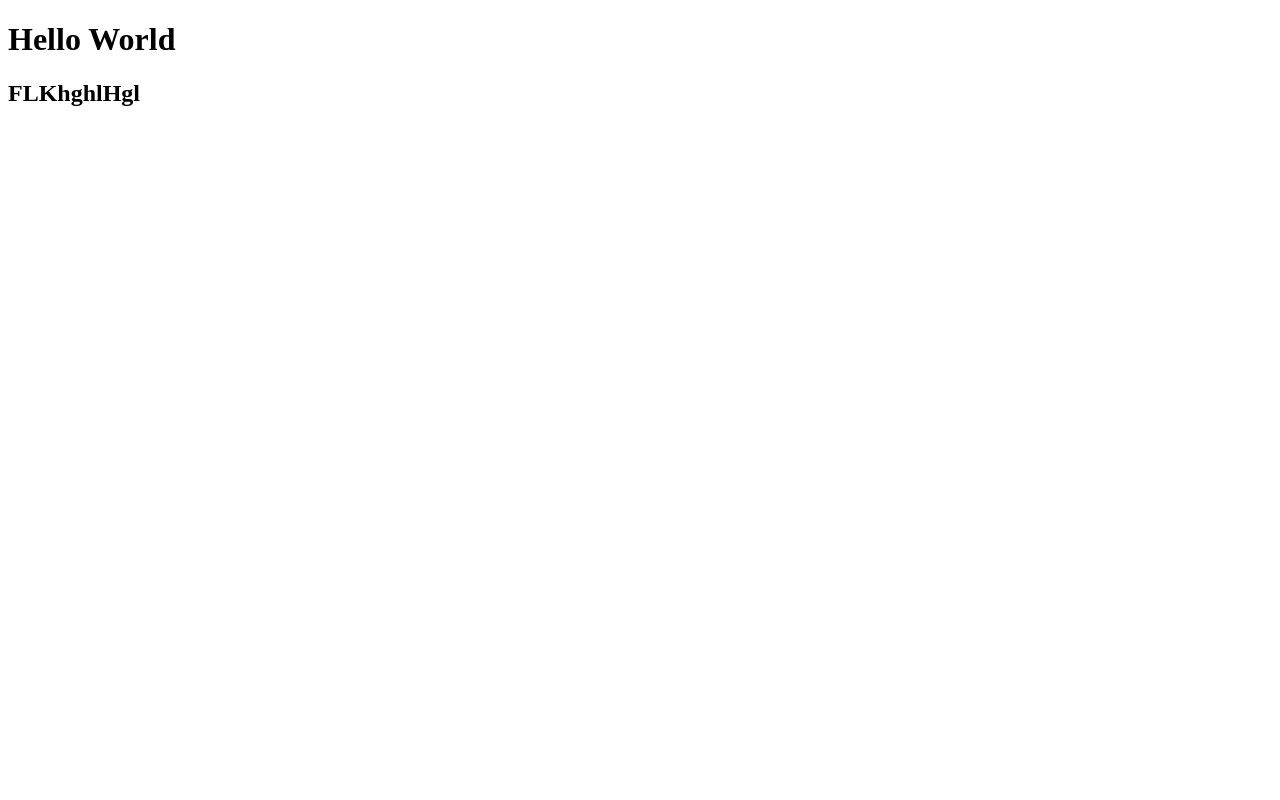
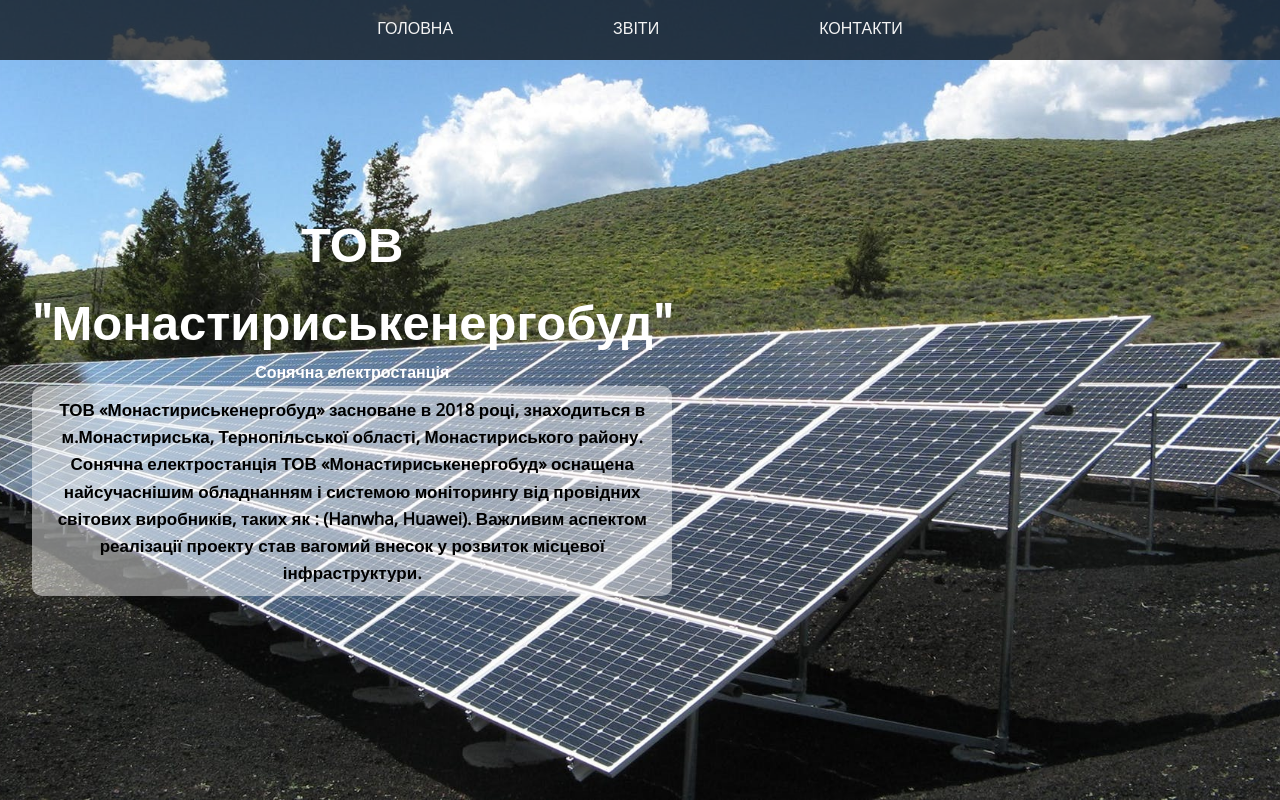
Before and after one commit to vdatsko/Monoenergobud, a plain HTML site: page index.html in a window 1280 px wide. Shown: the top 800 px of the page. Drawn offline with nearby package versions, Linux system fonts and the light colour scheme.

Commit message:
:add cover

```diff
--- a/index.html
+++ b/index.html
@@ -4,10 +4,43 @@
     <meta charset="UTF-8">
     <meta name="viewport" content="width=device-width, initial-scale=1.0">
     <meta http-equiv="X-UA-Compatible" content="ie=edge">
+    <link href="https://fonts.googleapis.com/css?family=Open+Sans:400,600i|Roboto&display=swap" rel="stylesheet">
     <title>ТОВ "Монастириськенергобуд"</title>
+    <link rel="stylesheet" href="style.css">
 </head>
 <body>
-    <h1>Hello World</h1>
-    <h2>FLKhghlHgl</h2>
+    <div class="container">
+        <nav class="navbar">
+            <ul>
+                <li><a href="#home">Головна</a></li>
+                <li><a href="#reports">Звіти</a></li>
+                <li><a href="#contacts">Контакти</a></li>
+            </ul>
+        </nav>
+
+
+    <section id="home">
+
+
+
+        <div class="home">
+                <h1>ТОВ "Монастириськенергобуд"</h1>
+                <h4>Сонячна електростанція</h4>
+                <p>ТОВ «Монастириськенергобуд» засноване в 2018 році, знаходиться в м.Монастириська, Тернопільської області, Монастириського району. Сонячна електростанція ТОВ «Монастириськенергобуд» оснащена найсучаснішим обладнанням і системою моніторингу від провідних світових виробників, таких як :  (Hanwha, Huawei). Важливим аспектом реалізації проекту став вагомий внесок у розвиток місцевої інфраструктури.</p>
+        </div>
+
+    </section>
+
+    <section id="reports">
+        <h1>Звіти</h1>
+        <p>Lorem ipsum dolor, sit amet consectetur adipisicing elit. Velit omnis, quae nam sequi sit sunt!</p>
+    </section>
+
+    <section id="contacts">
+        <h1>Контакти</h1>
+        <p>Lorem ipsum dolor, sit amet consectetur adipisicing elit. Velit omnis, quae nam sequi sit sunt!</p>
+    </section>
+</div>
+<script src="main.js"></script>
 </body>
 </html>
--- a/style.css
+++ b/style.css
@@ -0,0 +1,102 @@
+* {
+    margin: 0;
+    padding: 0;
+}
+
+body {
+    font-family: 'Open Sans', sans-serif;
+    background: #333;
+    color: #fff;
+    line-height: 1.6;
+    height: 100vh;
+    /* overflow: hidden; */
+}
+
+.container {
+    height: 100%;
+    width: 100%;
+
+    /* CSS Smooth Scroll */
+    /* overflow-y: scroll;
+    scroll-behavior: smooth;
+    scroll-snap-type: y mandatory; */
+}
+
+.navbar {
+    position: fixed;
+    top: 0;
+    z-index: 1;
+    display: flex;
+    width: 100%;
+    height: 60px;
+    background: rgba(0,0,0,0.7);
+}
+
+.navbar ul {
+    display: flex;
+    list-style: none;
+    width: 100%;
+    justify-content: center;
+}
+
+.navbar ul li {
+    margin: 0 4rem;
+    padding: 1rem;
+}
+
+.navbar ul li a {
+    text-decoration: none;
+    text-transform: uppercase;
+    color: #f4f4f4;
+}
+
+.navbar ul li a:hover{
+    color: skyblue;
+}
+
+section {
+    display: flex;
+    flex-direction: column;
+    align-items: center;
+    justify-content: center;
+    text-align: center;
+    width: 100%;
+    height: 100vh;
+    scroll-snap-align: center;
+}
+
+section h1 {
+    font-size: 49px;
+}
+
+section p {
+    font-size: 17px;
+    background: #ffffff78;
+    color: black;
+    font-weight: bold;
+    border-radius: 10px;
+    padding: 10px;
+}
+
+/* Section Images */
+
+section#home {
+    display: grid;
+    grid-template-columns: repeat(2, 1fr);
+    grid-gap: 3rem;
+    align-items: center;
+    justify-content: center;
+    background: url('/img/solar1.jpeg') no-repeat center center/cover;
+}
+
+.home {
+    margin: 2rem;
+}
+
+section#reports {
+    background: url('/img/solar2.jpeg') no-repeat center center/cover;
+}
+
+section#contacts {
+    background: url('/img/solar3.jpeg') no-repeat center center/cover;
+}
```
Also changed, not shown: main.js (added, +15 -0 lines), img/solar1.jpeg (added), img/solar2.jpeg (added), img/solar3.jpeg (added).
